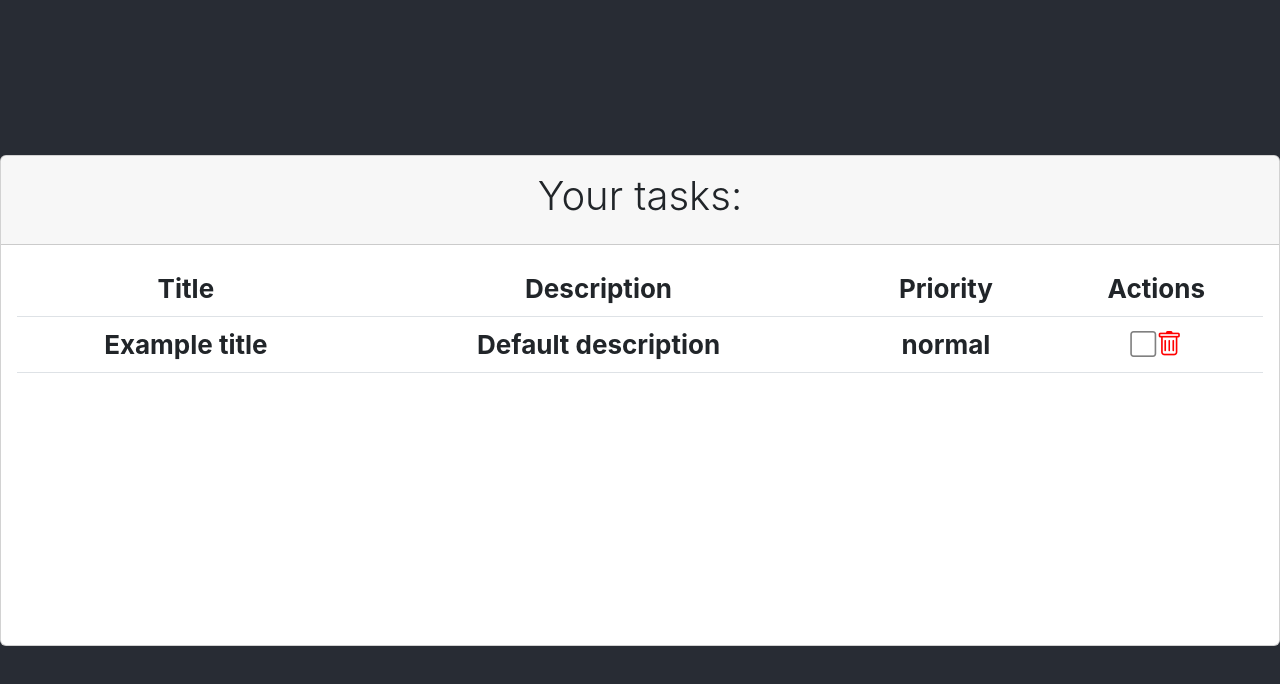
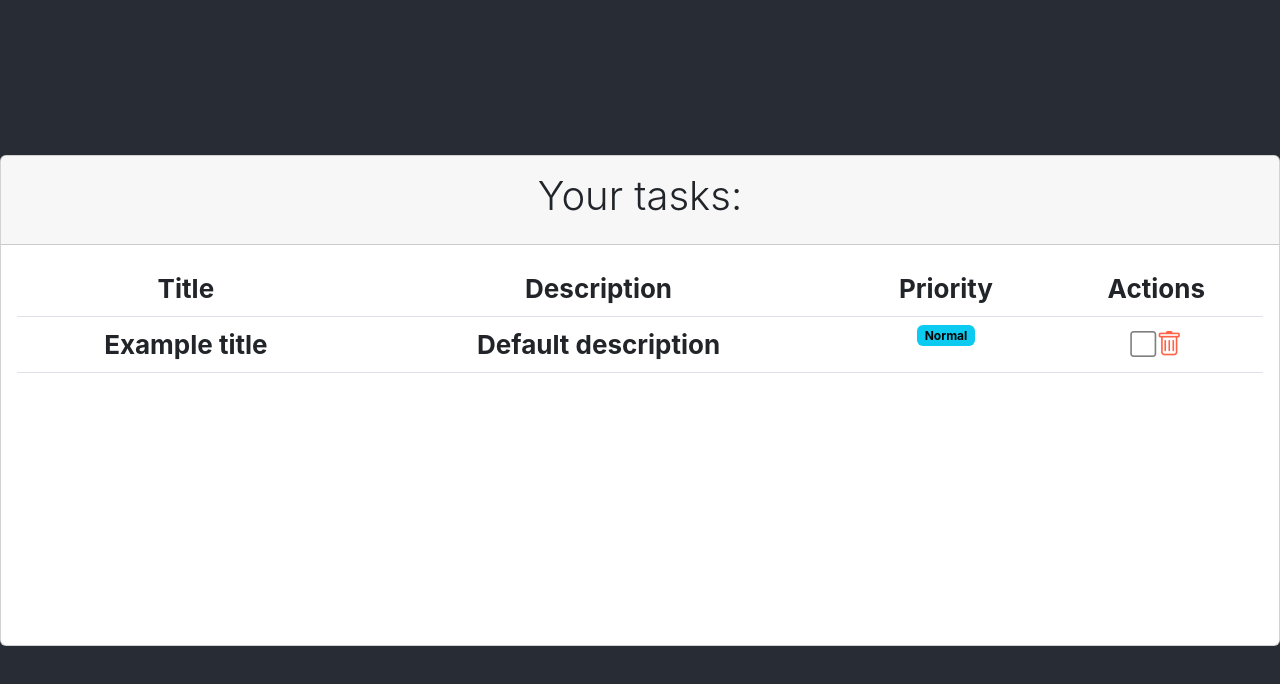
Before and after one commit to Guarito/01-hola-mundo, a React (Create React App) app: page / in a window 1280 px wide. Shown: the top 684 px of the page. Built offline with nearby package versions, Linux system fonts and the light colour scheme.

Commit message:
Definido taskLevelBadge para renderizar un badge segun la prioridad de la tarea

```diff
--- a/src/components/container/task_list.jsx
+++ b/src/components/container/task_list.jsx
@@ -17,7 +17,7 @@ const TaskList = (props) => {
 
     //Control ciclo de vida del componente
     useEffect(() => {
-        console.log("Modificacion de listado de tareas");
+        console.log("Montura de listado de tareas");
 
         setLoading(false);
         return () => {
--- /dev/null
+++ b/src/components/pure/helpers/taskLevelBadge.jsx
@@ -0,0 +1,29 @@
+import { LEVELS } from "../../../models/levels.enun";
+
+const TaskLevelBadge = ({ level }) => {
+    switch (level) {
+        case LEVELS.NORMAL:
+            return (
+                <h6 className="mb-0">
+                    <span className="badge text-bg-info">{level}</span>
+                </h6>
+            );
+
+        case LEVELS.PRIORITY:
+            return (
+                <h6 className="mb-0">
+                    <span className="badge text-bg-warning">{level}</span>
+                </h6>
+            );
+        case LEVELS.BLOCKING:
+            return (
+                <h6 className="mb-0">
+                    <span className="badge text-bg-danger">{level}</span>
+                </h6>
+            );
+        default:
+            break;
+    }
+};
+
+export default TaskLevelBadge;
--- a/src/components/pure/task.jsx
+++ b/src/components/pure/task.jsx
@@ -1,15 +1,17 @@
 import PropTypes from "prop-types";
 import { useEffect } from "react";
+
 import { Task } from "../../models/tasks.class";
 import "../../styles/task.scss";
+import TaskLevelBadge from "./helpers/taskLevelBadge";
 
 const TaskComponent = ({ task }) => {
     const { name, description, level, completed } = task;
 
     useEffect(() => {
         console.log("Tarea creada");
-        return () => {};
     }, [task]);
+
     return (
         <tr>
             <th>
@@ -19,22 +21,19 @@ const TaskComponent = ({ task }) => {
                 <span>{description}</span>
             </th>
             <th>
-                <span>{level}</span>
+                <TaskLevelBadge level={level} />
             </th>
             <th>
                 <span>
                     {!completed ? (
-                        <i
-                            className="bi bi-square"
-                            style={{ color: "gray" }}
-                        ></i>
+                        <i className="bi-square" style={{ color: "gray" }}></i>
                     ) : (
                         <i
-                            className="bi bi-check2-square"
+                            className="bi-check2-square"
                             style={{ color: "green" }}
                         ></i>
                     )}
-                    <i className="bi bi-trash" style={{ color: "red" }}></i>
+                    <i className="bi-trash" style={{ color: "tomato" }}></i>
                 </span>
             </th>
         </tr>
--- a/src/models/levels.enun.js
+++ b/src/models/levels.enun.js
@@ -1,5 +1,5 @@
 export const LEVELS = {
-    NORMAL: "normal",
-    PRIORITY: "priority",
-    BLOCKING: "blocking",
+    NORMAL: "Normal",
+    PRIORITY: "Priority",
+    BLOCKING: "Blocking",
 };
```
